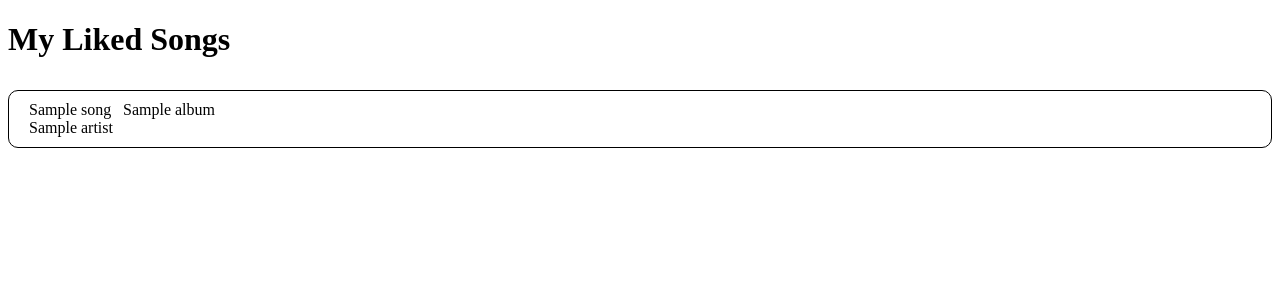
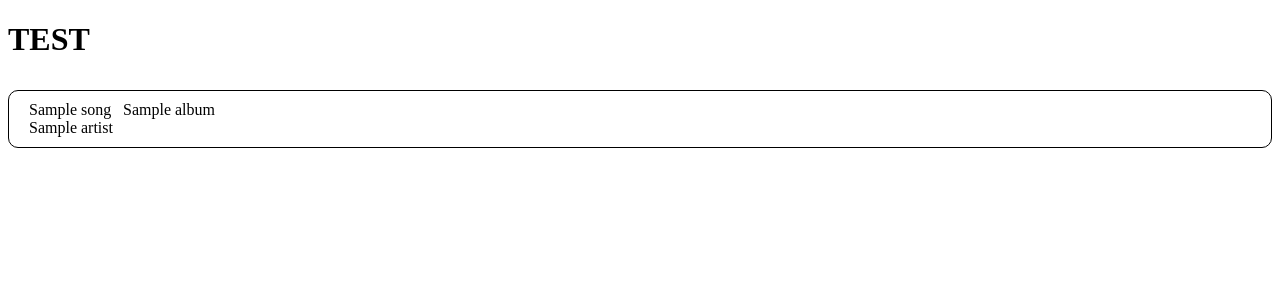
Before and after one commit to desmondharris/aspot, a Django app: template templates/spotifylayer/likedsongs.html in a window 1280 px wide. Shown: the top 300 px of the page. Run offline with Django 5.2, Linux system fonts and the light colour scheme; the template is opened without the code that fills it: most values are stand-ins (such as "Sample title", 1, 10 or a date in 2020).

Commit message:
add bare bones partial template, messy commit

```diff
--- /dev/null
+++ b/templates/sidebar.html
@@ -0,0 +1 @@
+<h1>TEST</h1>
--- a/templates/spotifylayer/likedsongs.html
+++ b/templates/spotifylayer/likedsongs.html
@@ -8,7 +8,7 @@
     <link rel="stylesheet" href="{%  static 'spotifylayer/liked_songs.css' %}">
 </head>
 <body>
-    <h1>My Liked Songs</h1>
+    {% include 'sidebar.html' %}
     <div id="liked-songs-container">
         {% for song in liked_songs %}
         <div class="song-container">
```
